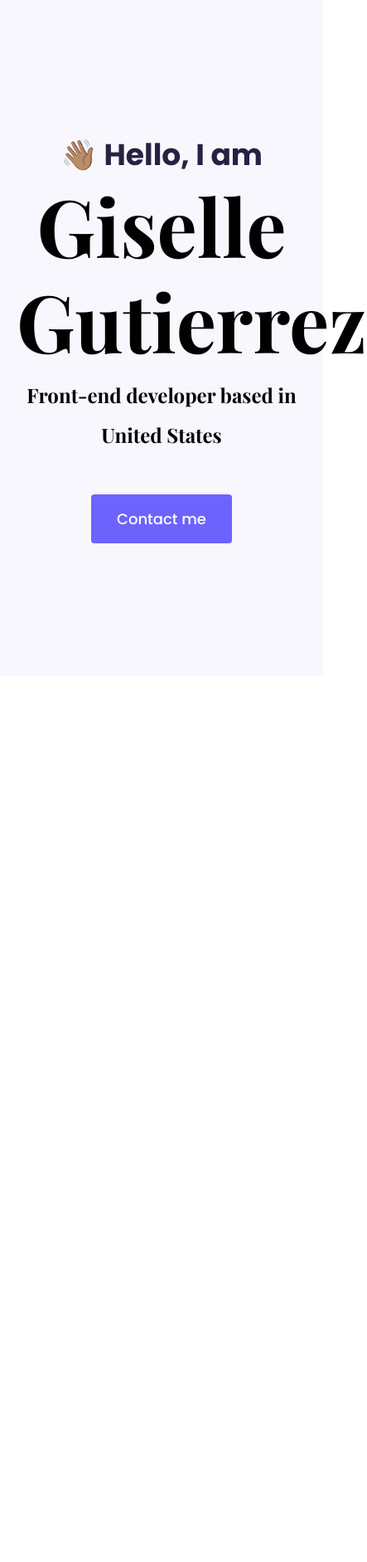
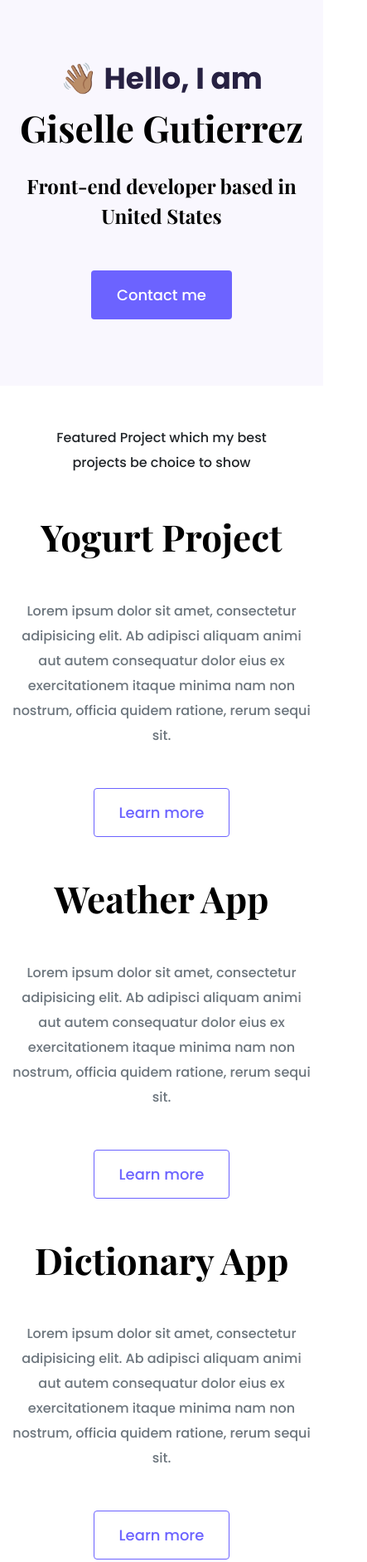
Before and after one commit to Gisellegr13/portfolio-project, a plain HTML site: page index.html in a window 390 px wide. Shown: the whole page at 83% size, 443 px wide, since content can reach past the window. Before the commit the page ends 844 px from the top, so only its background shows below. Drawn offline with nearby package versions, Linux system fonts and the light colour scheme.

Commit message:
Integrated homepage content design

```diff
--- a/index.html
+++ b/index.html
@@ -23,13 +23,73 @@
 </head>
 <body>
 <div class="hero">
-    <p>👋🏽 Hello, I am</p>
+    <p >👋🏽 Hello, I am</p>
     <h1>Giselle Gutierrez</h1>
     <h2 class="mb-5">Front-end developer based in United States</h2>
     <div>
         <a href="#" class="btn btn-branding">Contact me</a>
     </div>
 </div>
+<p class="text-center m-5">
+    Featured Project which my best projects be choice to show
+</p>
+<div class="container">
+    <div class="row mb-5">
+        <div class="col d-none d-lg-block">
+            <img src="images/yogurt.png" class="img-fluid" alt="">
+        </div>
+        <div class="col">
+            <div class="project-description">
+                <h2 class="mb-5">
+                    Yogurt Project
+                </h2>
+                <p class="mb-5 text-muted">
+                    Lorem ipsum dolor sit amet, consectetur adipisicing elit. Ab adipisci aliquam animi aut
+                    autem consequatur dolor eius ex exercitationem itaque minima nam non nostrum, officia quidem
+                    ratione,
+                    rerum sequi sit.</p>
+                <a href="" class="btn btn-branding-outline">Learn more</a>
+            </div>
+        </div>
+    </div>
+    <div class="row mb-5">
+        <div class="col">
+            <div class="project-description">
+                <h2 class="mb-5">
+                    Weather App
+                </h2>
+                <p class="mb-5 text-muted">
+                    Lorem ipsum dolor sit amet, consectetur adipisicing elit. Ab adipisci aliquam animi aut
+                    autem consequatur dolor eius ex exercitationem itaque minima nam non nostrum, officia quidem
+                    ratione,
+                    rerum sequi sit.</p>
+                <a href="" class="btn btn-branding-outline">Learn more</a>
+            </div>
+        </div>
+        <div class="col d-none d-lg-block">
+            <img src="images/weather.png" class="img-fluid" alt="">
+        </div>
+    </div>
+    <div class="row mb-5">
+        <div class="col d-none d-lg-block">
+            <img src="images/dictionary.png" class="img-fluid" alt="">
+        </div>
+        <div class="col">
+            <div class="project-description">
+                <h2 class="mb-5">
+                    Dictionary App
+                </h2>
+                <p class="mb-5 text-muted">
+                    Lorem ipsum dolor sit amet, consectetur adipisicing elit. Ab adipisci aliquam animi aut
+                    autem consequatur dolor eius ex exercitationem itaque minima nam non nostrum, officia quidem
+                    ratione,
+                    rerum sequi sit.</p>
+                <a href="" class="btn btn-branding-outline">Learn more</a>
+            </div>
+        </div>
+    </div>
 
+
+</div>
 </body>
 </html>
--- a/styles/portfolio.css
+++ b/styles/portfolio.css
@@ -22,10 +22,17 @@ h6 {
 
 h1 {
     font-size: 96px;
+    line-height: 1.5;
+}
+
+h2 {
+    font-size: 64px;
 }
 
 p {
     font-weight: normal;
+    font-size: 16px;
+    line-height: 30px;
 }
 
 .hero {
@@ -44,7 +51,7 @@ p {
 .hero h2 {
     font-family: var(--heading-font-family);
     font-weight: normal;
-    line-height: 2;
+    line-height: 1.5;
     font-size: 24px;
 }
 
@@ -56,3 +63,37 @@ p {
     line-height: 27px;
     padding: 15px 30px;
 }
+
+.btn-branding-outline {
+    color: var(--branding-color);
+    border: 1px solid var(--branding-color);
+    border-radius: 4px;
+    font-size: 18px;
+    line-height: 27px;
+    padding: 15px 30px;
+}
+
+.project-description {
+    padding: 120px 60px;
+}
+
+@media (max-width: 900px ) {
+    h1 {
+        font-size: 44px;
+        line-height: 2;
+    }
+
+    h2 {
+        font-size: 44px;
+    }
+
+    .hero {
+        padding: 80px 20px;
+    }
+
+    .project-description {
+        padding: 0;
+        text-align: center;
+    }
+
+}
```
Also changed, not shown: images/dictionary.png (added), images/weather.png (added), images/yogurt.png (added).
